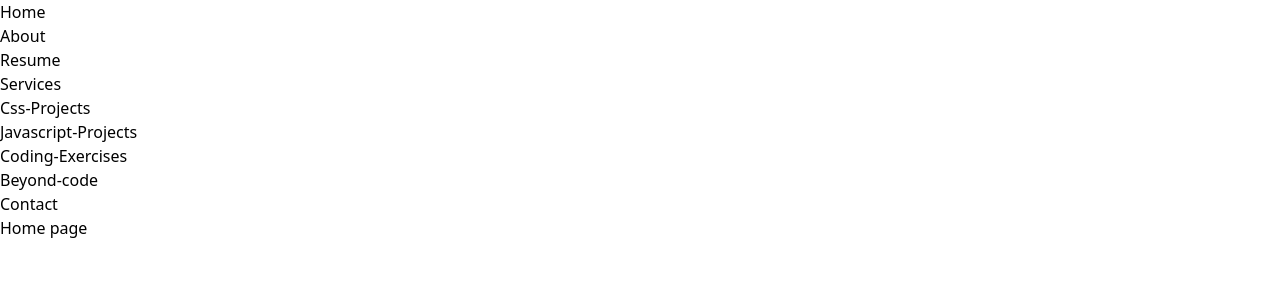
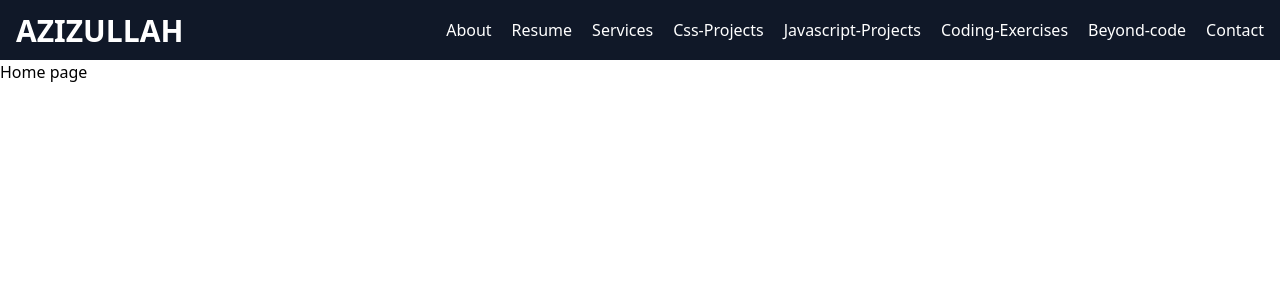
Before and after one commit to MyRreacts-Projects/my-portfolio, a React (Vite) app in the folder myReact-portfolio/: page / in a window 1280 px wide. Shown: the top 300 px of the page. Built offline with nearby package versions, Linux system fonts and the light colour scheme.

Commit message:
navbar for desktop created

```diff
--- a/myReact-portfolio/src/components/navbar.jsx
+++ b/myReact-portfolio/src/components/navbar.jsx
@@ -1,11 +1,39 @@
 // navbar.jsx
 import {NavLink } from "react-router-dom";
+import { useState } from "react";
 // Navbar
 const Navbar = ()=>{
     return(
-        <nav>
-            <ul>
-                <li><NavLink to='/'>Home</NavLink></li>
+        <nav className="bg-gray-900 text-white">
+            <div className="max-w-7xl mx-auto px-[16px]">
+                <div className="flex justify-between items-center h-[60px]">
+
+                    {/* logo */}
+                    <div className="text-[30px] font-bold">
+                        AZIZULLAH
+                    </div>
+
+                    {/* Desktop menu */}
+                    <div className="hidden md:flex gap-[20px]">
+                        <NavLink to='/about'className='hover:text-blue-400 transition duration-700'>About</NavLink>
+                        <NavLink to='/resume' className='hover:text-blue-400 transition duration-700'>Resume</NavLink>
+                        <NavLink to='/services' className='hover:text-blue-400 transition duration-700'>Services</NavLink>
+                        <NavLink to='/cssprojects' className='hover:text-blue-400 transition duration-700'>Css-Projects</NavLink>
+                        <NavLink to='/javascriptprojects' className='hover:text-blue-400 transition duration-700'>Javascript-Projects</NavLink>
+                        <NavLink to='/codingexercises' className='hover:text-blue-400 transition duration-700'>Coding-Exercises</NavLink>
+                        <NavLink to='/beyondcode' className='hover:text-blue-400 transition duration-700'>Beyond-code</NavLink>
+                        <NavLink to='/contact' className='hover:text-blue-400 transition duration-700'>Contact</NavLink>
+                    </div>
+                    {/* mobile menu */}
+
+                </div>
+            </div>
+        </nav>
+    )
+}
+export default Navbar;
+
+{/* <li><NavLink to='/'>Home</NavLink></li>
                 <li><NavLink to='/about'>About</NavLink></li>
                 <li><NavLink to='/resume'>Resume</NavLink></li>
                 <li><NavLink to='/services'>Services</NavLink></li>
@@ -13,9 +41,4 @@ const Navbar = ()=>{
                 <li><NavLink to='/javascriptprojects'>Javascript-Projects</NavLink></li>
                 <li><NavLink to='/codingexercises'>Coding-Exercises</NavLink></li>
                 <li><NavLink to='/beyondcode'>Beyond-code</NavLink></li>
-                <li><NavLink to='/contact'>Contact</NavLink></li>
-            </ul>
-        </nav>
-    )
-}
-export default Navbar;
+                <li><NavLink to='/contact'>Contact</NavLink></li> */}
```
